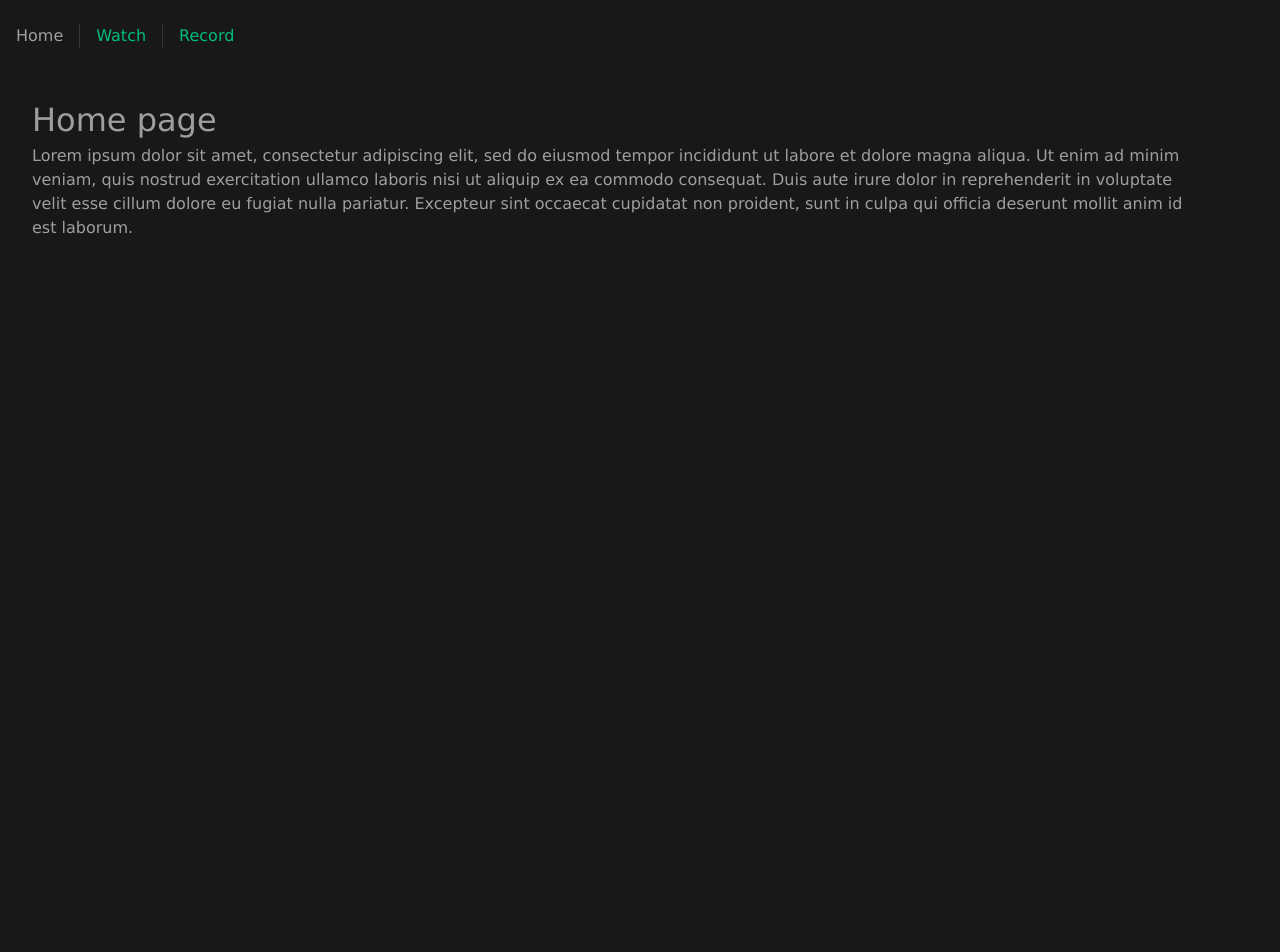
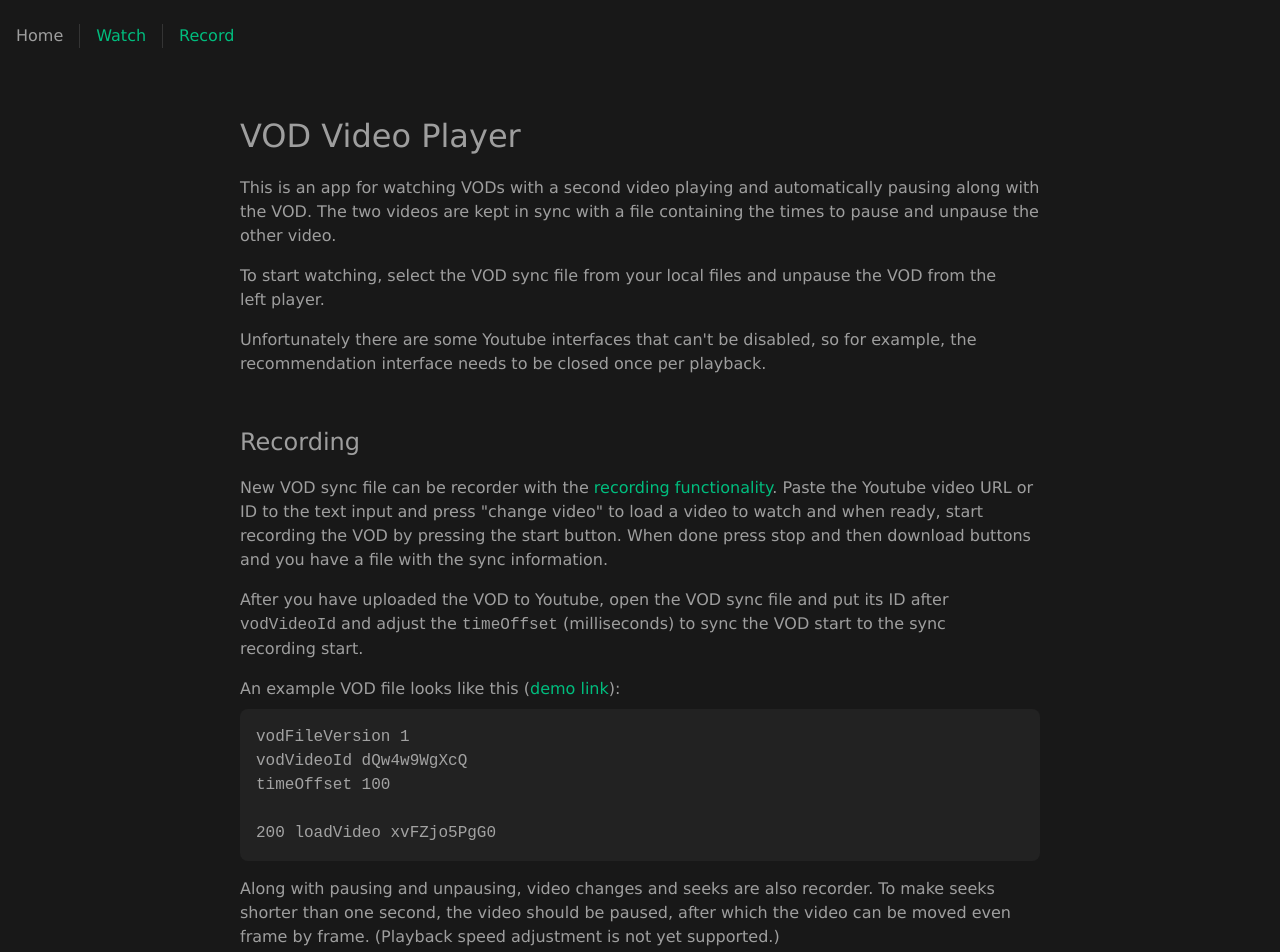
Before and after one commit to aajh/vod-video-player, a Vue app: page / in a window 1280 px wide. Shown: the top 952 px of the page. Before the commit the page ends 800 px from the top, so only its background shows below. Built offline with nearby package versions, Linux system fonts and the light colour scheme.

Commit message:
Add text to the home page

```diff
--- a/src/assets/main.css
+++ b/src/assets/main.css
@@ -42,7 +42,7 @@
     --color-button-active: hsl(160, 100%, 65%);
     --color-button-text: hsl(0, 0%, 16%);
 
-    --text-content-max-width: 1280px;
+    --text-content-max-width: 800px;
 
     --top-nav-padding-top: 1.5rem;
     --top-nav-padding-bottom: 1rem;
@@ -86,7 +86,6 @@ a,
     text-decoration: none;
     color: var(--color-link);
     transition: background-color var(--transition-time);
-    padding: 3px;
 }
 
 @media (hover: hover) {
--- a/src/views/HomeView.vue
+++ b/src/views/HomeView.vue
@@ -1,14 +1,51 @@
 <template>
     <div class="container">
         <main class="content">
-            <h1>Home page</h1>
+            <h1>VOD Video Player</h1>
             <p>
-                Lorem ipsum dolor sit amet, consectetur adipiscing elit, sed do eiusmod
-                tempor incididunt ut labore et dolore magna aliqua. Ut enim ad minim veniam,
-                quis nostrud exercitation ullamco laboris nisi ut aliquip ex ea commodo consequat.
-                Duis aute irure dolor in reprehenderit in voluptate velit esse cillum dolore eu fugiat
-                nulla pariatur. Excepteur sint occaecat cupidatat non proident, sunt in culpa qui
-                officia deserunt mollit anim id est laborum.
+                This is an app for watching VODs with a second video
+                playing and automatically pausing along with the VOD.
+                The two videos are kept in sync with a file containing
+                the times to pause and unpause the other video.
+            </p>
+            <p>
+                To start watching, select the VOD sync file from your local
+                files and unpause the VOD from the left player.
+            </p>
+            <p>
+                Unfortunately there are some Youtube interfaces that can't be disabled, so
+                for example, the recommendation interface needs to be closed once per playback.
+            </p>
+
+            <h2>Recording</h2>
+            <p>
+                New VOD sync file can be recorder with the <RouterLink to="/record">recording functionality</RouterLink>.
+                Paste the Youtube video URL or ID to the text input and press "change video" to load a video to watch
+                and when ready, start recording the VOD by pressing the start button. When done press stop and then download
+                buttons and you have a file with the sync information.
+            </p>
+            <p>
+                After you have uploaded the VOD to Youtube, open the VOD sync file and put
+                its ID after <code>vodVideoId</code> and adjust the <code>timeOffset</code>
+                (milliseconds) to sync the VOD start to the sync recording start.
+
+            </p>
+            <p>
+                An example VOD file looks like this (<RouterLink to="/watch?load=%2Fexample_vod.txt">demo link</RouterLink>):
+                <pre>
+vodFileVersion 1
+vodVideoId dQw4w9WgXcQ
+timeOffset 100
+
+200 loadVideo xvFZjo5PgG0</pre>
+            </p>
+            <p>
+                Along with pausing and unpausing, video changes and seeks are also recorder.
+                To make seeks shorter than one second, the video should be paused, after which
+                the video can be moved even frame by frame. (Playback speed adjustment is not yet supported.)
+            </p>
+            <p>
+                The feature set is very bare-bones, and there are probably many bugs and incoveniences.
             </p>
         </main>
     </div>
@@ -16,10 +53,8 @@
 
 <style scoped>
 .container {
-    display: flex;
-    flex-direction: column;
-    margin-top: var(--top-nav-height);
-    padding: 0 2rem;
+    margin-top: calc(var(--top-nav-height) + 3rem);
+    padding: 0 3rem;
 }
 
 .content {
@@ -27,7 +62,23 @@
     margin: 2rem auto;
 }
 
+h2 {
+    margin-top: 3rem;
+}
+
 p {
-    margin-top: auto;
+    margin-top: 1rem;
+    font-size: 1rem;
+}
+
+pre {
+    margin-top: 0.5rem;
+    background: var(--color-background-soft);
+    border-radius: 0.5rem;
+    padding: 1rem;
+
+    code {
+        margin: 0;
+    }
 }
 </style>
```
Also changed, not shown: public/example_vod.txt (added).
